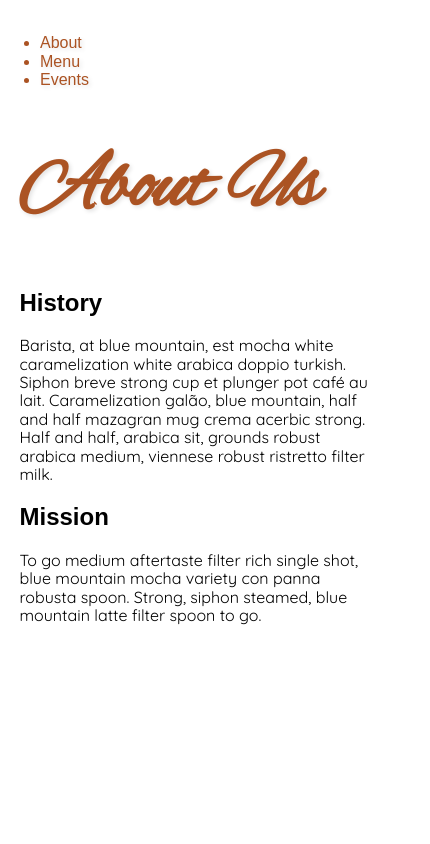
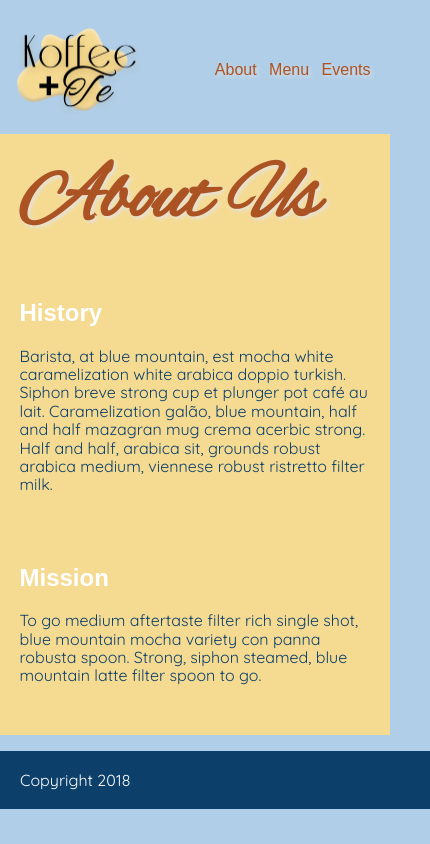
Before and after one commit to achance27/project_final2_chance_aliyah, a plain HTML site: page index.html in a window 390 px wide. Shown: the whole page, 430 px wide, since content can reach past the window. Drawn offline with Linux system fonts and the light colour scheme; a web font is replaced by a local one.

Commit message:
Make page responsive

```diff
--- a/css/main.css
+++ b/css/main.css
@@ -1,25 +1,128 @@
+@font-face {
+	font-family: 'Engebrechtre';
+  src: url('./fonts/engebrechtre-expanded-bold.ttf')
+	format('truetype');
+}
+/* Colors
+blue: #0c3f6a
+brown: #ab5323
+gray: #aba293
+yello: #f5da91
+light blue: #b0cee8
+*/
 body {
 	margin: 0;
 	padding: 0;
+	background-color: #b0cee8;
+}
+#container {
+	background-color: #f5da91;
+	padding: 0;
+	clear: left;
+}
+#logo {
+	width: 150px;
+	float: left;
+	padding-top: 10px;
+}
+header {
+	width: 100%;
+	background-color: #b0cee8;
+	padding-bottom: 60px;
 }
 nav {
+	text-shadow: 2px 2px 4px #E3E3E3;
+	padding-bottom: 20px;
+
+}
+nav ul {
+  list-style: none;
+	float: right;
+	margin-top: ;
+	margin-right: 5%;
+	background-color:;
+	padding-top: 45px;
+}
+nav li {
+	display: inline;
+	font-family: 'Engebrechtre', sans-serif;
+	padding-left: 8px;
+}
+nav a {
 	color: #ab5323;
-	text-shadow: 2px 2px 4px #E3E3E3;
+	text-decoration: none;
+	font-size: 1rem;
+}
+nav a:hover {
+	color: #0c3f6a;
 }
 main {
-	margin: 5%;
+	margin: 0 5% 0 5%;
+	padding: 0;
+}
+h1, h2, p {
+
 }
 h1 {
 	font-family: 'Alex Brush', cursive;
 	font-size: 5rem;
 	color: #ab5323;
 	text-shadow: 2px 2px 4px #E3E3E3;
+	padding-top: 20px;
 }
 h2 {
 	font-family:
 	font-size:;
+	color: #fff;
 }
 p {
 	font-family: 'Quicksand', sans-serif;
 	font-size: 1rem;
+	padding-bottom: 50px;
+	color: #0c3f6a;
 }
+footer p {
+	color: #fff;
+	width: 100%;
+	background-color: #0c3f6a;
+	padding: 20px;
+}
+
+@media (min-width: 550px) {
+	nav a {
+		font-size: 1.2rem;
+	}
+	#logo {
+		width: 200px;
+		padding-top: 5px;
+	}
+}
+@media (min-width: 680px) {
+	main {
+		margin: 0 15% 0 15%;
+	}
+	#logo {
+		margin-left: 12%;
+	}
+	nav {
+		margin-right: 12%;
+	}
+	p {
+		font-size: 1.2rem;
+	}
+}
+@media (min-width: 920px) {
+	main {
+		margin: 0 20% 0 20%;
+	}
+	#logo {
+		margin-left: 18%;
+		padding-bottom: 10px;
+	}
+	nav {
+		margin-right: 18%;
+	}
+	h1 {
+		padding-top: 30px;
+	}
+}
--- a/index.html
+++ b/index.html
@@ -11,15 +11,16 @@
 </head>
 <body>
 	<header>
-		<img src="img/" alt="">
+		<img src="./img/koffee-te-logo.png" alt="Koffee and Te" id="logo">
 		<nav>
 			<ul>
-				<li>About</li>
-				<li>Menu</li>
-				<li>Events</li>
+				<li><a href="#">About</a></li>
+				<li><a href="#">Menu</a></li>
+				<li><a href="#">Events</a></li>
 			</ul>
 		</nav>
 	</header>
+	<div id="container">
 		<main>
 			<article>
 				<h1>About Us</h1>
@@ -35,6 +36,11 @@
 					</div>
 			</article>
 		</main>
+	</div>
+	<footer>
+		<p>Copyright 2018
+		</p>
+	</footer>
     <script src="js/main.js"></script>
 </body>
 </html>
```
Also changed, not shown: fonts/engebrechtre-expanded-bold.ttf (added), img/koffee-te-logo.png (added), 3 other files. Lines whose indentation alone changed are shown as unchanged.
